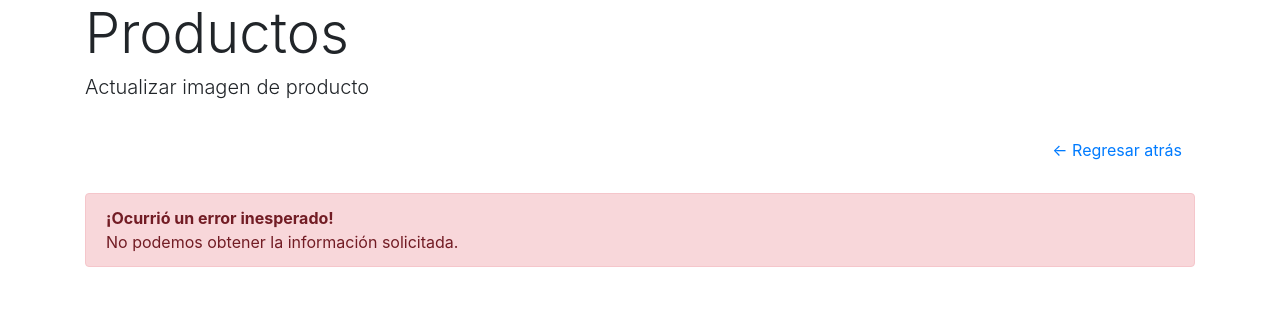
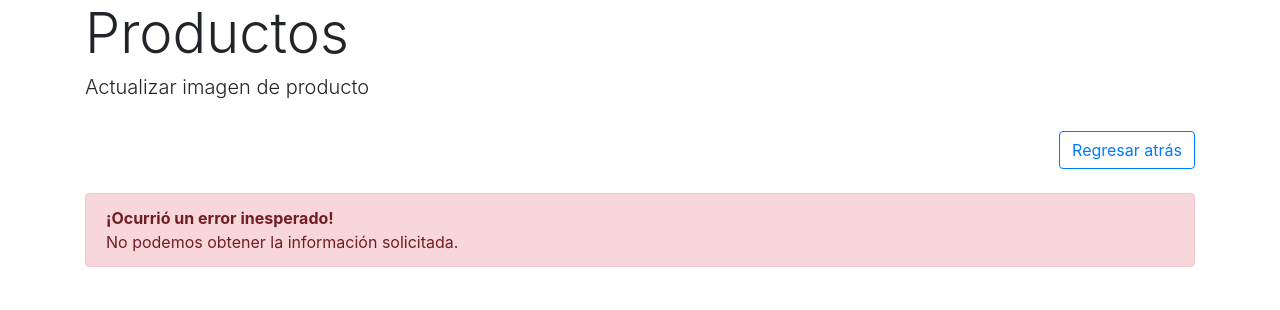
Before and after one commit to maldagar150/maxinventoryphp, a PHP site: page /index.php?vista=product_img in a window 1280 px wide. Shown: the part 126-436 px from the top of the page. Run offline with PHP 8.4, Linux system fonts and the light colour scheme; the visitor is signed in with stand-in values (Sample User, id 1); data that the repository does not hold is empty.

Commit message:
Version 5.1

```diff
--- a/inc/btn_back.php
+++ b/inc/btn_back.php
@@ -1,5 +1,5 @@
 <div class="text-right pt-4 pb-4">
-    <a href="#" class="btn btn-link btn-back"><- Regresar atrás</a>
+    <a href="#" class="btn btn-outline-primary btn-back"><i class="fas fa-arrow-left"></i> Regresar atrás</a>
 </div>
 
 <script type="text/javascript">
```
